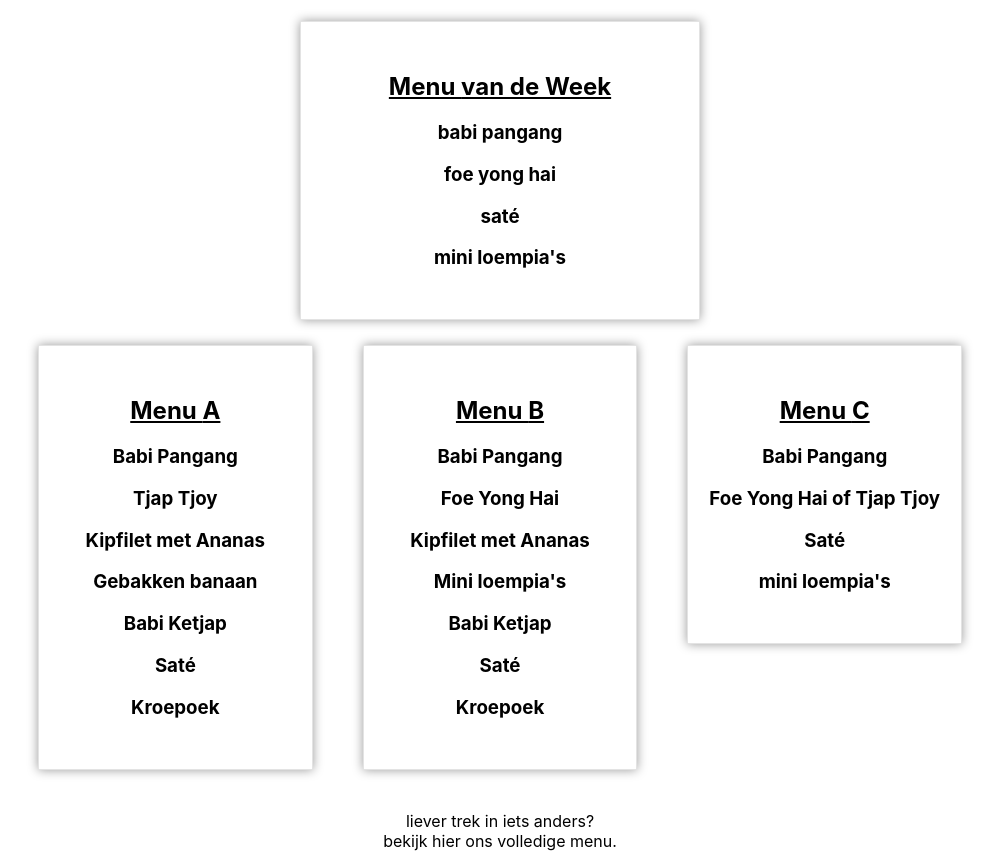
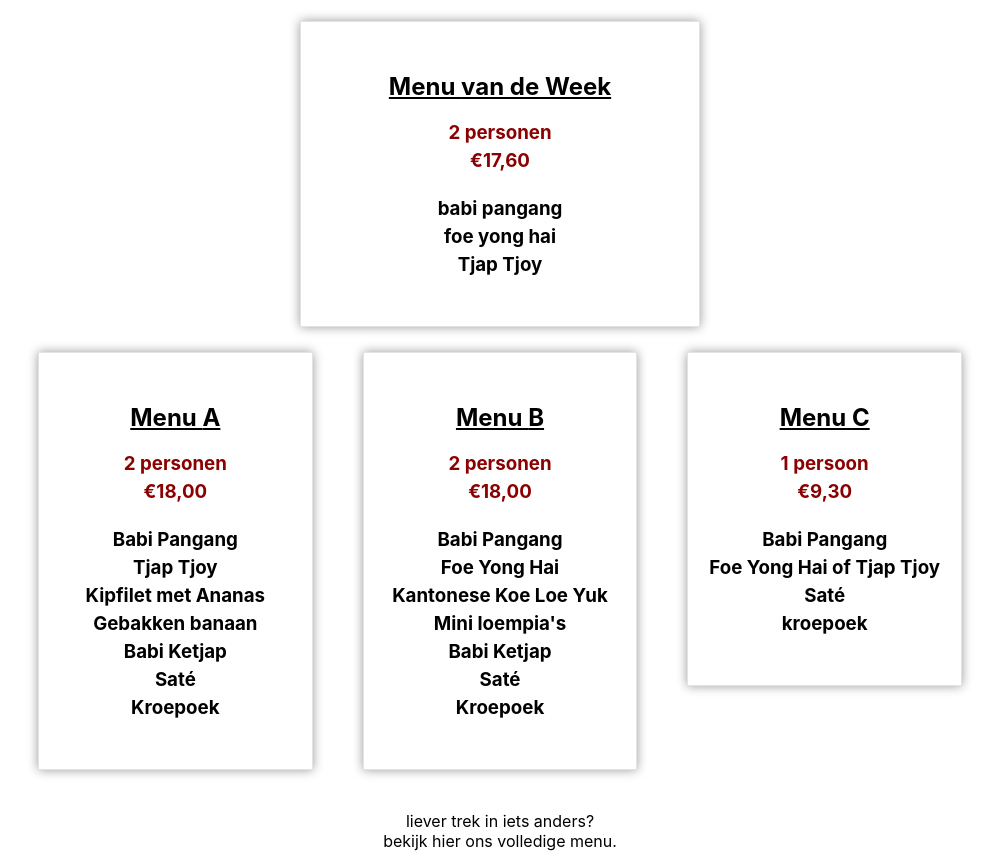
Before and after one commit to J-Segers/restaurant-kam-po, a React (Create React App) app: page /#/ in a window 1280 px wide. Shown: the part 921-1786 px from the top of the page, without its empty margins (140-1139 px from the left). Built offline with nearby package versions, Linux system fonts and the light colour scheme.

Commit message:
week en maand menus geupdate

```diff
--- a/src/componenten/weekMenu/WeekMenu.css
+++ b/src/componenten/weekMenu/WeekMenu.css
@@ -10,12 +10,24 @@
 .week-menu h2 {
     margin-top: 50px;
     text-decoration: underline;
-
 }
 
-.week-menu h3:last-child {
+.red {
+    color: darkred;
+}
+
+.week-menu h3 {
+    margin: 5px auto;
+}
+
+h3.prijs {
+    margin-bottom: 25px;
+}
+
+.week-menu-item:last-child {
     margin-bottom: 50px;
 }
+
 
 @media screen and (min-width: 768px) {
     .week-menu {
--- a/src/componenten/weekMenu/WeekMenu.js
+++ b/src/componenten/weekMenu/WeekMenu.js
@@ -1,14 +1,18 @@
 import React from 'react';
 import "./WeekMenu.css";
 
-function WeekMenu({menuNaam,menu}) {
+function WeekMenu({menuNaam,menu,aantal,prijs}) {
     return (
         <div class="week-menu">
             <h2>Menu {menuNaam}</h2>
+            <span className='red'>
+                <h3>{aantal} {aantal > 1 ? 'personen' : "persoon"}</h3>
+                <h3 className='prijs'>€{prijs}</h3>
+            </span>
             {menu.map((item) => {
                 return (
                     <>
-                        <h3>{item}</h3>
+                        <h3 className='week-menu-item'>{item}</h3>
                     </>
                 )
             })}
--- a/src/data/menukaart_kam_po.json
+++ b/src/data/menukaart_kam_po.json
@@ -336,7 +336,7 @@
                 },
                 "8": {
                     "menuNummer": 59,
-                    "gerechtNaam": "Vtrkeoshaas met champignons",
+                    "gerechtNaam": "Varkenshaas met champignons",
                     "prijs": 11.2
                 },
                 "9": {
--- a/src/pages/home/Home.js
+++ b/src/pages/home/Home.js
@@ -7,10 +7,10 @@ import WeekMenu from '../../componenten/weekMenu/WeekMenu';
 
 function Home() {
 
-    let weekMenu = ["babi pangang", "foe yong hai", "saté", "mini loempia's"];
+    let weekMenu = ["babi pangang", "foe yong hai", "Tjap Tjoy"];
     let menuA = ["Babi Pangang", "Tjap Tjoy", "Kipfilet met Ananas", "Gebakken banaan", "Babi Ketjap", "Saté", "Kroepoek"];
-    let menuB = ["Babi Pangang", "Foe Yong Hai", "Kipfilet met Ananas", "Mini loempia's", "Babi Ketjap", "Saté", "Kroepoek" ];
-    let menuC = ["Babi Pangang", "Foe Yong Hai of Tjap Tjoy", "Saté", "mini loempia's"];
+    let menuB = ["Babi Pangang", "Foe Yong Hai", "Kantonese Koe Loe Yuk", "Mini loempia's", "Babi Ketjap", "Saté", "Kroepoek" ];
+    let menuC = ["Babi Pangang", "Foe Yong Hai of Tjap Tjoy", "Saté", "kroepoek"];
 
 
     useEffect(() => {
@@ -24,11 +24,11 @@ function Home() {
             </div>
             <h1>Kam Po</h1>
             <h3>Chinees - Indisch afhaal Restaurant</h3>
-                <WeekMenu id="weekMenu" menuNaam="van de Week" menu={weekMenu} />
+                <WeekMenu id="weekMenu" menuNaam="van de Week" menu={weekMenu} aantal="2" prijs="17,60" />
                 <div id="week-menus-container">
-                    <WeekMenu menuNaam="A" menu={menuA} />
-                    <WeekMenu menuNaam="B" menu={menuB} />
-                    <WeekMenu menuNaam="C" menu={menuC} />
+                    <WeekMenu menuNaam="A" menu={menuA} aantal="2" prijs="18,00"/>
+                    <WeekMenu menuNaam="B" menu={menuB} aantal="2" prijs="18,00"/>
+                    <WeekMenu menuNaam="C" menu={menuC} aantal="1" prijs="9,30"/>
                 </div>
             <p>
                 liever trek in iets anders?<br />
```
